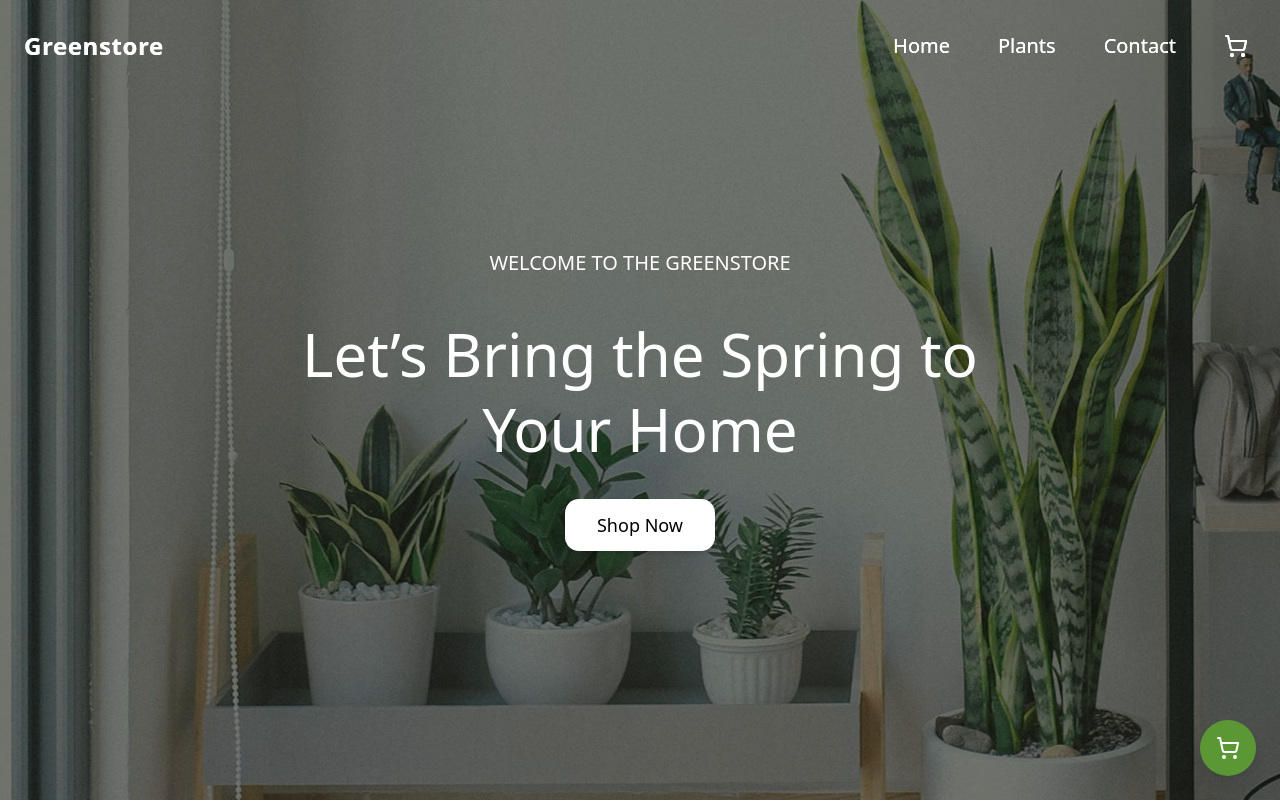
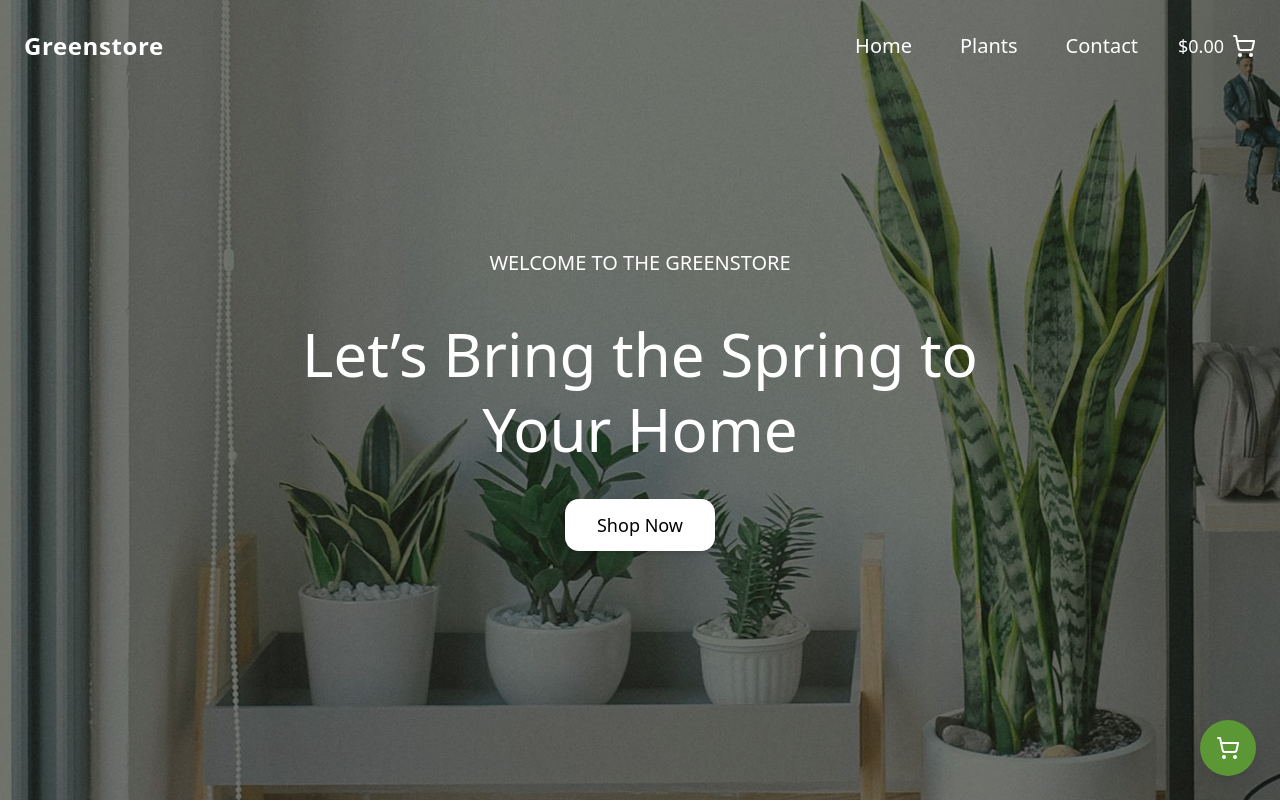
Before and after one commit to anilanazir/Capstone-Project, a React (Vite) app: page / in a window 1280 px wide. Shown: the top 802 px of the page. Built offline with nearby package versions, Linux system fonts and the light colour scheme.

Commit message:
updated navbar

```diff
--- a/src/layout/Mainlayout.jsx
+++ b/src/layout/Mainlayout.jsx
@@ -1,14 +1,18 @@
 import React from "react";
-import { Outlet } from "react-router-dom";
+import { Outlet, useLocation } from "react-router-dom";
 import CartDrawer from "@/views/cartDrawer";
 import CartButton from "@/views/cartButton";
 import Navbar from "@/views/navbar";
 import Footer from "@/views/Footer";
 
 const MainLayout = () => {
+  const location = useLocation();
+
+  const hideNavbar = location.pathname === "/checkout";
+  const isHome = location.pathname === "/";
   return (
     <>
-      <Navbar/>
+      {!hideNavbar && <Navbar variant={isHome ? "transparent" : "default"} />}
       <Outlet />
       <CartButton />
       <CartDrawer />
--- a/src/views/hero.jsx
+++ b/src/views/hero.jsx
@@ -12,7 +12,7 @@ const HeroSection = () => {
         <div className="absolute inset-0 bg-[#141a0f]/60"></div>
       </div>
 
-      <Navbar />
+      {/* <Navbar /> */}
 
       <div className="absolute inset-0 z-20 flex flex-col items-center justify-center text-center px-4">
         <h4 className="text-xl text-white mb-10">WELCOME TO THE GREENSTORE</h4>
--- a/src/views/navbar.jsx
+++ b/src/views/navbar.jsx
@@ -1,3 +1,4 @@
+import React, { useState } from "react";
 import {
   NavigationMenu,
   NavigationMenuItem,
@@ -5,52 +6,149 @@ import {
   NavigationMenuLink,
 } from "@/components/ui/navigation-menu";
 import { cartUI } from "@/features/cartUi";
-import { ShoppingCart } from "lucide-react";
+import { ShoppingCart, Menu as HamburgerIcon, X } from "lucide-react";
+import { useSelector } from "react-redux";
+import { useLocation, Link } from "react-router-dom";
+
 const Navbar = () => {
+  const cartItems = useSelector((state) => state.cart.items);
+  const totalPrice = cartItems.reduce(
+    (sum, item) => sum + item.price * item.qty,
+    0
+  );
+  const totalQty = cartItems.reduce((sum, item) => sum + item.qty, 0);
+
+  const location = useLocation();
+  const isHomePage = location.pathname === "/";
+
+  const [mobileMenuOpen, setMobileMenuOpen] = useState(false);
+
+  const navLinks = [
+    { name: "Home", path: "/" },
+    { name: "Plants", path: "/Plants" },
+    { name: "Contact", path: "/contact" },
+  ];
+
   return (
-    <nav className="w-full py-6 px-6 flex justify-between items-center absolute top-0 left-0 z-30 ">
-      <h1 className="text-2xl font-bold text-white tracking-wide cursor-pointer">
+    <nav
+      className={`w-full py-6 px-6 flex justify-between items-center z-30 ${
+        isHomePage ? "absolute top-0 left-0" : "relative bg-white shadow-none"
+      }`}
+    >
+      <div className="hidden md:flex justify-between items-center w-full">
+        <h1
+          className={`text-2xl font-bold tracking-wide cursor-pointer ${
+            isHomePage ? "text-white" : "text-black"
+          }`}
+        >
           Greenstore
         </h1>
-      <div className="flex items-center gap-8">
+
         <NavigationMenu>
-          <NavigationMenuList className="gap-8">
-            <NavigationMenuItem>
+          <NavigationMenuList className="gap-8 flex items-center">
+            {navLinks.map((link) => (
+              <NavigationMenuItem key={link.name}>
                 <NavigationMenuLink
-                href="/"
-                className="text-xl text-white hover:text-green-600"
+                  href={link.path}
+                  className={`text-xl ${
+                    isHomePage
+                      ? "text-white hover:text-green-600"
+                      : "text-black hover:text-green-600"
+                  } transition-colors`}
                 >
-                Home
+                  {link.name}
                 </NavigationMenuLink>
               </NavigationMenuItem>
-            <NavigationMenuItem>
-              <NavigationMenuLink
-                href="/Plants"
-                className="text-xl text-white hover:text-green-600"
-              >
-                Plants
-              </NavigationMenuLink>
-            </NavigationMenuItem>
-            <NavigationMenuItem>
-              <NavigationMenuLink
-                href="/contact"
-                className="text-xl text-white hover:text-green-600"
-              >
-                Contact
-              </NavigationMenuLink>
-            </NavigationMenuItem>
+            ))}
+
             <NavigationMenuItem>
               <button
                 onClick={() => cartUI.open()}
-                className="p-2 cursor-pointer text-white hover:text-green-600 transition-colors"
+                className={`relative flex items-center gap-2 ${
+                  isHomePage
+                    ? "text-white hover:text-green-600"
+                    : "text-green-600 hover:text-black"
+                } transition-colors`}
               >
+                <span className="text-lg font-medium">
+                  ${totalPrice.toFixed(2)}
+                </span>
+                <div className="relative">
                   <ShoppingCart className="w-6 h-6" />
+                  {totalQty > 0 && (
+                    <span className="absolute -top-2 -right-2 bg-green-600 text-white text-xs font-bold w-5 h-5 flex items-center justify-center rounded-full">
+                      {totalQty}
+                    </span>
+                  )}
+                </div>
               </button>
             </NavigationMenuItem>
           </NavigationMenuList>
         </NavigationMenu>
       </div>
+
+      <div className="flex md:hidden items-center justify-between w-full">
+        <button
+          onClick={() => setMobileMenuOpen(!mobileMenuOpen)}
+          className={`p-2 rounded-md focus:outline-none ${
+            isHomePage ? "text-white" : "text-green-600"
+          }`}
+        >
+          {mobileMenuOpen ? (
+            <X className="w-6 h-6" />
+          ) : (
+            <HamburgerIcon className="w-6 h-6" />
+          )}
+        </button>
+
+        <h1
+          className={`text-2xl font-bold tracking-wide cursor-pointer ${
+            isHomePage ? "text-white" : "text-black"
+          }`}
+        >
+          Greenstore
+        </h1>
+
+        <button
+          onClick={() => cartUI.open()}
+          className={`relative flex items-center gap-1 ${
+            isHomePage ? "text-white" : "text-green-600 hover:text-black"
+          }`}
+        >
+          <span className="text-sm font-medium">${totalPrice.toFixed(2)}</span>
+          <div className="relative">
+            <ShoppingCart className="w-6 h-6" />
+            {totalQty > 0 && (
+              <span className="absolute -top-2 -right-2 bg-green-600 text-white text-xs font-bold w-5 h-5 flex items-center justify-center rounded-full">
+                {totalQty}
+              </span>
+            )}
+          </div>
+        </button>
+      </div>
+
+      {mobileMenuOpen && (
+        <div
+          className={`absolute top-full left-0 w-full bg-white shadow-md flex flex-col items-start py-4 px-6 md:hidden z-20`}
+        >
+          {navLinks.map((link) => (
+            <Link
+              key={link.name}
+              to={link.path}
+              onClick={() => setMobileMenuOpen(false)}
+              className="py-2 text-lg font-medium text-green-600 hover:text-black w-full"
+            >
+              {link.name}
+            </Link>
+          ))}
+        </div>
+      )}
+
+      {!isHomePage && (
+        <hr className="absolute bottom-0 w-full border-gray-300" />
+      )}
     </nav>
   );
 };
+
 export default Navbar;
```
Lines whose indentation alone changed are shown as unchanged.
